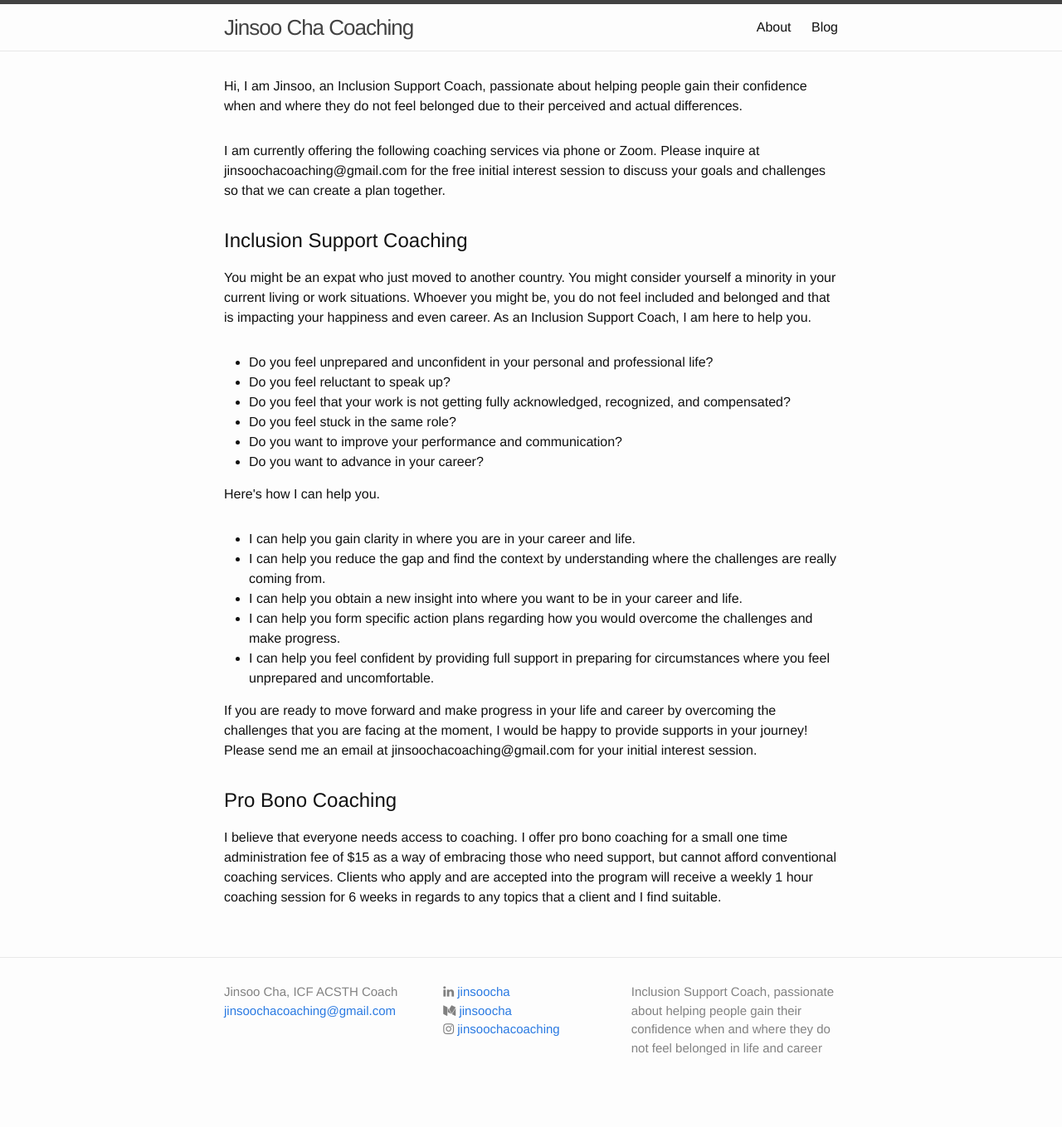
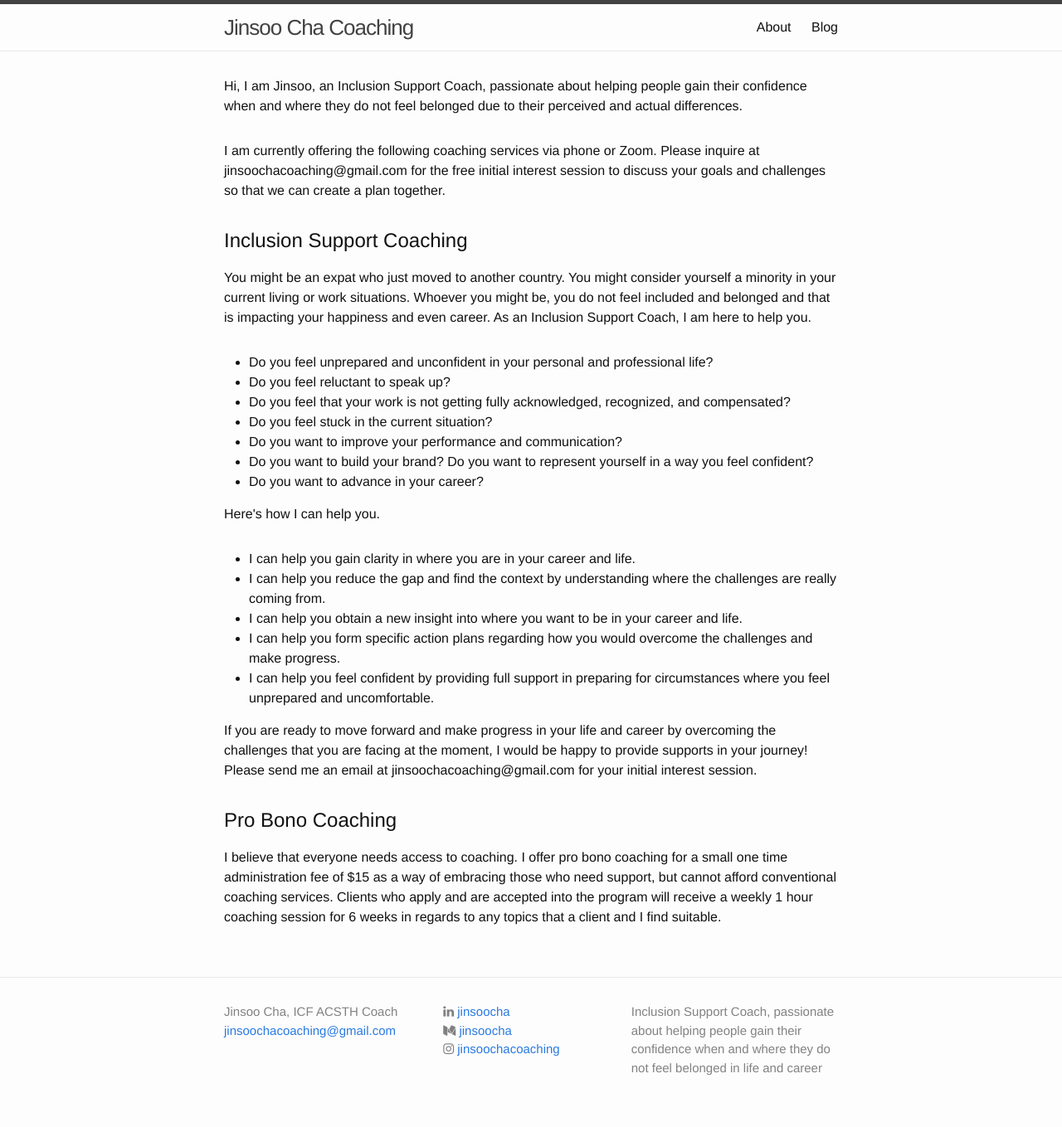
Before and after one commit to jinsoocha/jinsoocha.github.io, a Jekyll site: the page built from index.html, in a window 1280 px wide. Shown: the whole page at 83% size. Built offline with Jekyll 4.4.1, drawn with Linux system fonts in a browser that asks for light colours; nearby versions of some CDN libraries; before the commit the page ends 1335 px from its top, so only the background shows below that.

Commit message:
Update index.html

```diff
--- a/index.html
+++ b/index.html
@@ -13,8 +13,9 @@ layout: default
         <li>Do you feel unprepared and unconfident in your personal and professional life?</li>
         <li>Do you feel reluctant to speak up?</li>
         <li>Do you feel that your work is not getting fully acknowledged, recognized, and compensated?</li>
-        <li>Do you feel stuck in the same role?</li>
+        <li>Do you feel stuck in the current situation?</li>
         <li>Do you want to improve your performance and communication?</li>
+        <li>Do you want to build your brand? Do you want to represent yourself in a way you feel confident?</li>
         <li>Do you want to advance in your career?</li>
       </ul>
       <p class="post-content">Here's how I can help you.</p>
```
